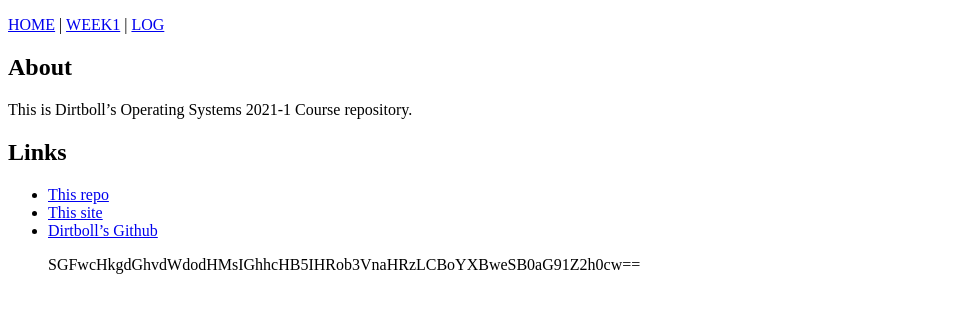
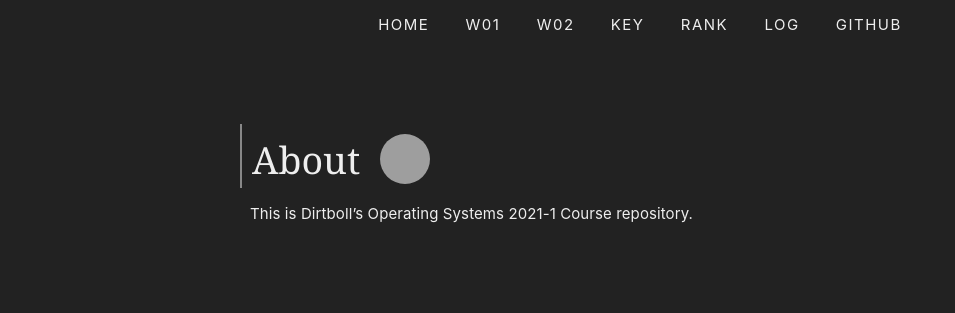
Before and after one commit to dirtboll/os211, a Jekyll site: the page built from index.md, in a window 1280 px wide. Shown: the top 313 px of the page, without its empty margins (0-955 px from the left). Built offline with Jekyll 4.4.1, drawn with Linux system fonts in a browser that asks for light colours; our own code applies the rules of GitHub Pages for plain Markdown files; comment, search, counter and statistics services are not loaded; grey boxes are pictures that could not be loaded.

```diff
--- a/_config.yml
+++ b/_config.yml
@@ -2,8 +2,8 @@ title:      "OS211"
 author:     "dirtboll"
 sitemap:    "true"
 urlweb:     "https://dirtboll.github.io/os211"
+urlghpage:  "https://dirtboll.github.io/os211"
 urlgithub:  "https://github.com/dirtboll/os211"
-urlghpage:  "https://dirtboll.github.io/os211"
 keywords:   "jekyll, testing"
 plugins:
     - jekyll-sitemap
--- /dev/null
+++ b/_includes/head.html
@@ -0,0 +1,10 @@
+<head>
+    <title>
+      {% if page.title %}{{ page.title | escape }} - {{ site.title | escape }}
+      {% else %}{{ site.title | escape }}{% endif %}
+    </title>
+    <meta charset="utf-8">
+    <meta name="viewport"    content="width=device-width, initial-scale=1">
+    <meta name="description" content="{{ page.excerpt | default: site.description }}">
+    <link href="{{ site.baseurl }}/assets/css/style.css" rel="stylesheet" type="text/css" title="Style">
+  </head>
--- /dev/null
+++ b/_includes/nav.html
@@ -0,0 +1,11 @@
+<nav>
+    <ul>
+        <li><a href="{{ site.baseurl }}/">HOME</a></li>
+        <li><a href="{{ site.baseurl }}/W01/">W01</a></li>
+        <li><a href="{{ site.baseurl }}/W02/">W02</a></li>
+        <li><a href="{{ site.baseurl }}/TXT/mypubkey.txt">KEY</a></li>
+        <li><a href="{{ site.baseurl }}/TXT/myrank.txt">RANK</a></li>
+        <li><a href="{{ site.baseurl }}/TXT/mylog.txt">LOG</a></li>
+        <li><a href="{{ site.urlgithub }}">GITHUB</a></li>
+    </ul>
+</nav>
--- a/_layouts/default.html
+++ b/_layouts/default.html
@@ -1,32 +1,12 @@
 <!DOCTYPE html>
 <html lang="{{ site.lang | default: "en-US" }}">
   <head>
-    <meta charset="UTF-8">
-    <meta http-equiv="X-UA-Compatible" content="IE=edge">
-    <meta name="viewport" content="width=device-width, initial-scale=1">
-
-{% seo %}
-    <link rel="stylesheet" href="{{ "/assets/css/style.css?v=" | append: site.github.build_revision | relative_url }}">
+    {% include head.html %}
   </head>
-  <body>
-    <div class="container-lg px-3 my-5 markdown-body">
-      {% capture nav %}{% include nav.md %}{% endcapture %}
-      {{ nav | markdownify }}
-
+  <body class="dark">
+    {% include nav.html %}
+    <div class="content-div">
       {{ content }}
-
     </div>
-    <script src="https://cdnjs.cloudflare.com/ajax/libs/anchor-js/4.1.0/anchor.min.js" integrity="sha256-lZaRhKri35AyJSypXXs4o6OPFTbTmUoltBbDCbdzegg=" crossorigin="anonymous"></script>
-    <script>anchors.add();</script>
-    {% if site.google_analytics %}
-    <script>
-      (function(i,s,o,g,r,a,m){i['GoogleAnalyticsObject']=r;i[r]=i[r]||function(){
-      (i[r].q=i[r].q||[]).push(arguments)},i[r].l=1*new Date();a=s.createElement(o),
-      m=s.getElementsByTagName(o)[0];a.async=1;a.src=g;m.parentNode.insertBefore(a,m)
-      })(window,document,'script','//www.google-analytics.com/analytics.js','ga');
-      ga('create', '{{ site.google_analytics }}', 'auto');
-      ga('send', 'pageview');
-    </script>
-    {% endif %}
   </body>
 </html>
--- /dev/null
+++ b/assets/css/style.css
@@ -0,0 +1,116 @@
+*, *:before, *:after {
+    box-sizing: inherit;
+}
+h1, h2, h3 {
+    font-family: Georgia, 'Times New Roman', Times, serif;
+    font-weight: 500;
+    margin-bottom: 10px;
+    padding-left: 10px;
+    border-left: 2px solid rgb(136, 136, 136);
+}
+h1 {
+    font-size: 2.5em;
+}
+h2 {
+    font-size: 2em;
+}
+h3 {
+    font-size: 1.5em;
+}
+p {
+    padding-left: 10px;
+    letter-spacing: 0.1px;
+    text-align: justify;
+}
+.dark {
+    background-color: #222222!important;
+    color: #EEEEEE;
+}
+.dark a {
+    color: rgb(212, 169, 252);
+}
+img[alt="MyLogo"] {
+    border-radius: 50%;
+    position: relative;
+    top: 10px;
+    left: 10px;
+}
+.white {
+    background-color: #fAfAfA;
+    color: #222;
+}
+html, body {
+    font-family: -apple-system,BlinkMacSystemFont,"Segoe UI",Helvetica,Arial,sans-serif,"Apple Color Emoji","Segoe UI Emoji","Segoe UI Symbol";
+    font-size: 15px;
+    line-height: 1.5;
+    margin: 0;
+    padding-left: 10px;
+    padding-right: 10px;
+}
+nav ul {
+    display: block;
+    list-style-type: disc;
+    margin-block-start: 1em;
+    margin-block-end: 1em;
+    margin-inline-start: 0px;
+    margin-inline-end: 0px;
+    padding-inline-start: 40px;
+    text-align: center;
+
+    list-style-type: none;
+    margin: 0;
+    padding: 0;
+    overflow: hidden;
+}
+nav ul li {
+    display: inline-block;
+    text-align: -webkit-match-parent;
+
+}
+nav ul li a {
+    display: inline-block;
+    color: inherit!important;
+    text-align: center;
+    padding: 14px 16px;
+    text-decoration: none;
+    letter-spacing: 1.5px;
+}
+nav ul li:hover {
+    background: rgba(0, 0, 0, .3);
+    background-blend-mode: darken;
+}
+.content-div {
+    margin: 18px;
+    padding-top: 2em;
+    max-width: 800px;
+    margin-right: auto;
+    margin-left: auto;
+}
+ol li::marker, ol li p a:nth-child(1) {
+    font-family: Georgia, 'Times New Roman', Times, serif;
+}
+ol li p a:nth-child(1){
+    display: inline-block;
+    position: relative;
+    left: -5px;
+    top: 2px;
+    color: inherit;
+    text-decoration: none;
+    font-weight: 300;
+    font-size: 1.6em;
+    margin-bottom: 5px;
+}
+ol li p a:nth-child(1)::after {
+    position: absolute;
+    width: 10px;
+    right: -15px;
+    filter: opacity(70%);
+    content: url('external-link-alt-solid.svg');
+}
+.dark ol li p a:nth-child(1)::after {
+    filter: invert();
+}
+ol li p {
+    margin-block-start: 2em;
+    margin-block-end: 2em;
+}
--- a/index.md
+++ b/index.md
@@ -1,10 +1,6 @@
-## About
+---
+title: Home
+---
+
+# About ![MyLogo](https://github.com/dirtboll.png?size=50)
 This is Dirtboll's Operating Systems 2021-1 Course repository.
-
-## Links
-* [This repo](https://github.com/dirtboll/os211)
-* [This site](https://dirtboll.github.io/os211/)
-* [Dirtboll's Github](https://github.com/dirtboll/)
-
-
-> SGFwcHkgdGhvdWdodHMsIGhhcHB5IHRob3VnaHRzLCBoYXBweSB0aG91Z2h0cw==
```
Also changed, not shown: TXT/mylog.txt (+4 -4 lines), w01.md (+1 -0 lines), w02.md (added, +57 -0 lines), TXT/myrank.txt (line endings or trailing spaces), assets/css/external-link-alt-solid.svg (added), 2 other files.
